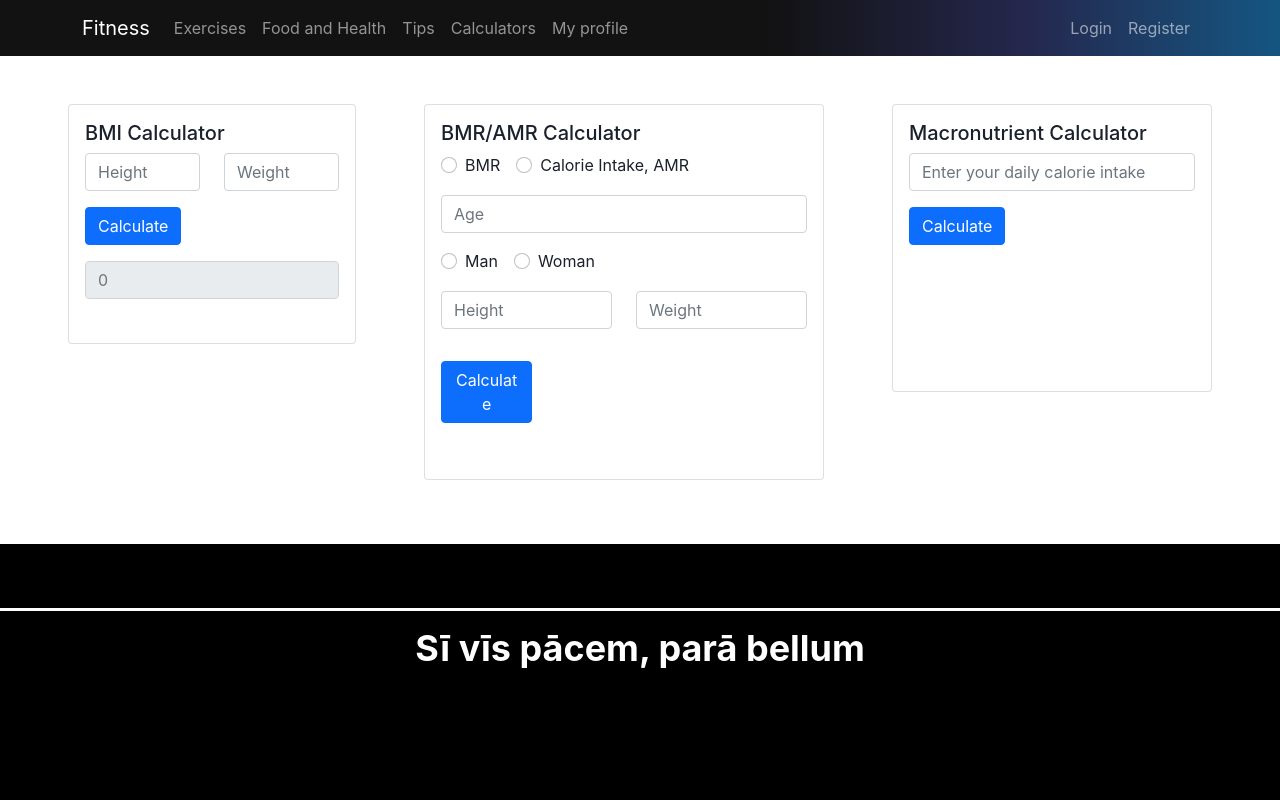
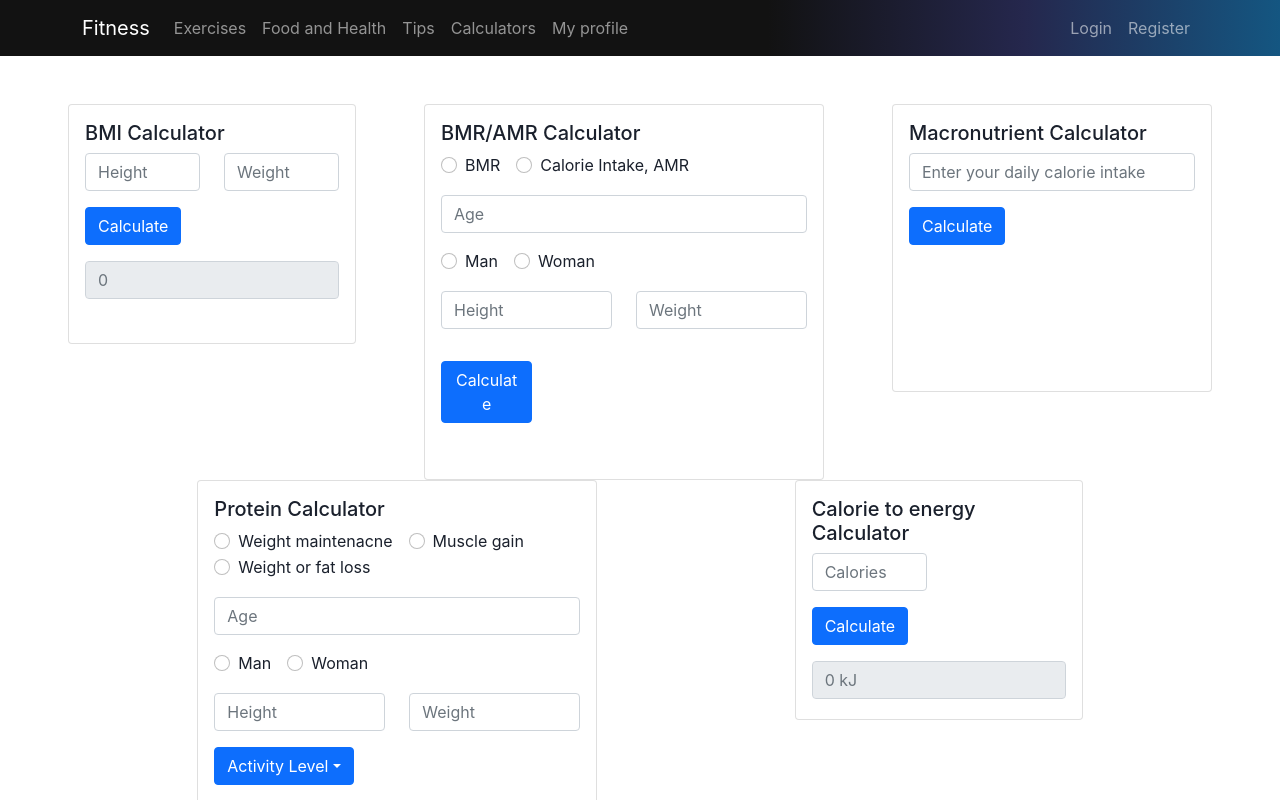
Before and after one commit to Mange99/Janet-Jackson, a React (Create React App) app in the folder ui/: page /calculators in a window 1280 px wide. Shown: the top 800 px of the page. Built offline with nearby package versions, Linux system fonts and the light colour scheme.

Commit message:
Added two calculators and fixed one other

```diff
--- /dev/null
+++ b/ui/src/components/calculatorCards/CalorieToEnergyCalculator.tsx
@@ -0,0 +1,50 @@
+import { useState } from "react";
+import { Button, Card, Col, Form, Row } from "react-bootstrap";
+
+let calorie: number = 0;
+
+function calorieToEnergyCalculate() {
+  return calorie*4.2;
+  //https://www.betterhealth.vic.gov.au/health/healthyliving/kilojoules-and-calories source for math conversion of calories and kJ
+}
+
+export function CalorieToEnergyCalculator() {
+  const [energy, setEnergy] = useState(0);
+
+  return (
+    <>
+      <Card style={{ width: "18rem", height: "15rem" }}>
+        <Card.Body>
+          <Card.Title>Calorie to energy Calculator</Card.Title>
+
+          <Form>
+            <Form.Group className="mb-3" controlId="formBasicEmail">
+              <Form>
+                <Row>
+                  <Col>
+                    <Form.Group controlId="calories">
+                      <Form.Control
+                        onChange={(e) => (calorie = Number(e.target.value))}
+                        min="0"
+                        max="220"
+                        type="number"
+                        placeholder="Calories"
+                      />
+                    </Form.Group>
+                  </Col>
+                  <Col>
+                  </Col>
+                </Row>
+              </Form>
+            </Form.Group>
+          </Form>
+
+          <Button className="mb-3" onClick={() => setEnergy(calorieToEnergyCalculate)} variant="primary">
+            Calculate
+          </Button>
+          <Form.Control type="text" placeholder={energy + " kJ"} readOnly />
+        </Card.Body>
+      </Card>
+    </>
+  );
+}
--- a/ui/src/components/calculatorCards/macroCalculator.tsx
+++ b/ui/src/components/calculatorCards/macroCalculator.tsx
@@ -1,5 +1,6 @@
 import { Button, Card, Col, Form, Row } from "react-bootstrap";
 import { useState, useReducer} from "react";
+import { BmrCalculator } from "./bmrCalculator";
 
 const carbPercentageLow: number = 0.45;
 const carbPercentageHigh: number = 0.65;
@@ -39,6 +40,7 @@ export const MacroCalculator = () => {
     const reducer = (state: State, action: Action): State => {
         switch(action.type) {
           case 'Calculate':
+            setShowMacros(true)
             return {
               ...state,
               carbsLow: Math.round(state.calorieIntake*carbPercentageLow),
--- /dev/null
+++ b/ui/src/components/calculatorCards/proteinCalculator.tsx
@@ -0,0 +1,177 @@
+import { useState } from "react";
+import { Button, Card, Col, Form, Row, DropdownButton, Dropdown } from "react-bootstrap";
+import "./calculatorStyles.css"
+
+let age: number = 0;
+let height: number = 0;
+let weight: number = 0;
+
+// https://examine.com/nutrition/protein-intake-calculator/ Source for goal
+// https://healthyeating.sfgate.com/recommended-daily-protein-men-vs-women-5141.html for gender difference (men - 56, women - 46)
+// -> we then "assume" this is a linear-relation and men = 1, and women = 0.82
+
+ // Sedentary (little or no exercise): AMR = BMR x 1.2
+ // Lightly active (exercise 1–3 days/week): AMR = BMR x 1.375
+ // Moderately active (exercise 3–5 days/week): AMR = BMR x 1.55
+ // Active (exercise 6–7 days/week): AMR = BMR x 1.725
+ // Very active (hard exercise 6–7 days/week): AMR = BMR x 1.9
+ // taken from https://www.verywellfit.com/how-many-calories-do-i-need-each-day-2506873
+ // Not exactly comparable to protein as the macros aren't perfectly balanced--but for now this is the best we can do until we can find a better source
+
+// age is not used yet! and neither is height--still looking for good sources for these!
+
+enum activityLevel {
+    None = 1,
+    Sedentary = 1.2,
+    Lightly = 1.375,
+    Moderately = 1.55,
+    Active = 1.725,
+    VeryActive = 1.9
+}
+
+enum typeOfGoal {
+    maintenacne = 1,
+    muscleGain = 1.3,
+    fatLoss = 0.8
+}
+
+function proteinCalculate(gender: boolean, activity: activityLevel, type: typeOfGoal) {
+  return gender ? Math.round(weight * (0.8)*1*(activity*0.8)*type) : Math.round(weight * (0.8)*0.82*(activity*0.8)*type) ;
+}
+
+//  return gender ? Math.round((10 * weight + 6.25 * height - 5 * age + 5) * activity) : Math.round((10 * weight + 6.25 * height - 5 * age - 168) * activity);
+
+
+export function ProteinCalculator() {
+
+    const [gender, setGender] = useState(true);
+    const [protein, setProtein] = useState(0);
+    const [proteinIntakeCalc, setProteinIntake] = useState(true);
+    const [typeOfGoals, setType] = useState(typeOfGoal.maintenacne);
+    const [activity, setActivityLevel] = useState(activityLevel.None);
+    const [activityTitle, setActivityTitle] = useState("Activity Level")
+
+    const handleSelectActivity = (activityInput: activityLevel, title: String) => {
+        setActivityLevel(activityInput);
+        setActivityTitle(String(title));
+    }
+
+  return (
+    <>
+      <Card style={{ width: "25rem" }}>
+        <Card.Body>
+          <Card.Title>Protein Calculator</Card.Title>
+
+          <Form>
+            <Form.Group>
+                <Form.Check
+                    inline
+                    label="Weight maintenacne"
+                    name="group1"
+                    type={"radio"}
+                    id={`inline-radio-5`}
+                    onChange={() => (setProteinIntake(true), (setType(typeOfGoal.maintenacne)))}
+                />
+                <Form.Check
+                    inline
+                    label="Muscle gain"
+                    name="group1"
+                    type={"radio"}
+                    id={`inline-radio-6`}
+                    onChange={() => (setProteinIntake(true), (setType(typeOfGoal.muscleGain)))}
+                />
+                <Form.Check
+                    inline
+                    label="Weight or fat loss"
+                    name="group1"
+                    type={"radio"}
+                    id={`inline-radio-7`}
+                    onChange={() => (setProteinIntake(true), (setType(typeOfGoal.fatLoss)))}
+                />
+            </Form.Group>
+          </Form>
+          <Form className="mt-3">
+            <Form.Group className="mb-3">
+              <Form>
+                <Row>
+                <Col>
+                    <Form.Group controlId="age" className="mb-3">
+                      <Form.Control
+                        onChange={(e) => (age = Number(e.target.value))}
+                        min="0"
+                        max="100"
+                        type="number"
+                        placeholder="Age"
+                      />
+                    </Form.Group>
+                  </Col>
+                  <Form.Group className="mb-3">
+                    <Form.Check
+                            inline
+                            label="Man"
+                            name="group2"
+                            type={"radio"}
+                            id={`inline-radio-8`}
+                            onChange={() => (setGender(true))}
+                            />
+                        <Form.Check
+                            inline
+                            label="Woman"
+                            name="group2"
+                            type={"radio"}
+                            id={`inline-radio-9`}
+                            onChange={() => (setGender(false))}
+                            />
+                    </Form.Group>
+                  <Col>
+                    <Form.Group controlId="height">
+                      <Form.Control
+                        onChange={(e) => (height = Number(e.target.value))}
+                        min="0"
+                        max="250"
+                        type="number"
+                        placeholder="Height"
+                      />
+                    </Form.Group>
+                  </Col>
+                  <Col>
+                    <Form.Group controlId="weight">
+                      <Form.Control
+                        onChange={(e) => (weight = Number(e.target.value))}
+                        min="0"
+                        max="220"
+                        type="number"
+                        placeholder="Weight"
+                      />
+                    </Form.Group>
+                  </Col>
+                </Row>
+              </Form>
+            </Form.Group>
+          </Form>
+
+        {proteinIntakeCalc && (
+            <DropdownButton
+                id="dropdown-activity-level"
+                title={activityTitle}
+                >
+                <Dropdown.Item onClick={() => (handleSelectActivity(activityLevel.None, "None"))}>None (little or no exercise)</Dropdown.Item>
+                <Dropdown.Item onClick={() => (handleSelectActivity(activityLevel.Lightly, "Sedentary"))}>Sedentary (little or no exercise)</Dropdown.Item>
+                <Dropdown.Item onClick={() => (handleSelectActivity(activityLevel.Lightly, "Lightly active"))}>Lightly active (exercise 1–3 days/week)</Dropdown.Item>
+                <Dropdown.Item onClick={() => (handleSelectActivity(activityLevel.Moderately, "Moderately active"))}>Moderately active (exercise 3–5 days/week)</Dropdown.Item>
+                <Dropdown.Item onClick={() => (handleSelectActivity(activityLevel.Active, "Active"))}>Active (exercise 6–7 days/week)</Dropdown.Item>
+                <Dropdown.Item onClick={() => (handleSelectActivity(activityLevel.VeryActive, "Very active"))}>Very active (hard exercise 6–7 days/week)</Dropdown.Item>
+            </DropdownButton>
+        )}
+
+        </Card.Body>
+        <Button style={{width: "5.7rem"}} className="ms-3" onClick={() => setProtein(proteinCalculate(gender, activity, typeOfGoals))} variant="primary">
+            Calculate
+          </Button>
+        <Card.Body className="mt-2 mb-3">
+                {<h3>You need on average {protein} grams of protein a day</h3>}
+        </Card.Body>
+      </Card>
+    </>
+  );
+}
--- a/ui/src/pages/calculatorPage.tsx
+++ b/ui/src/pages/calculatorPage.tsx
@@ -1,6 +1,8 @@
 import { BmiCalculator } from "../components/calculatorCards/bmiCalculator";
 import { BmrCalculator } from "../components/calculatorCards/bmrCalculator";
 import { MacroCalculator } from "../components/calculatorCards/macroCalculator";
+import { ProteinCalculator } from "../components/calculatorCards/proteinCalculator";
+import { CalorieToEnergyCalculator} from "../components/calculatorCards/CalorieToEnergyCalculator";
 import axios from "axios";
 import {exercise} from "../models/exercise"
 import {UserService} from "../services/userService"
@@ -11,6 +13,8 @@ export function CalculatorPage() {
       <BmiCalculator/>
       <BmrCalculator/>
       <MacroCalculator/>
+      <ProteinCalculator/>
+      <CalorieToEnergyCalculator/>
     </div>
 
   );
```
Also changed, not shown: 2 other files (tests, documents, lock files or other folders).
